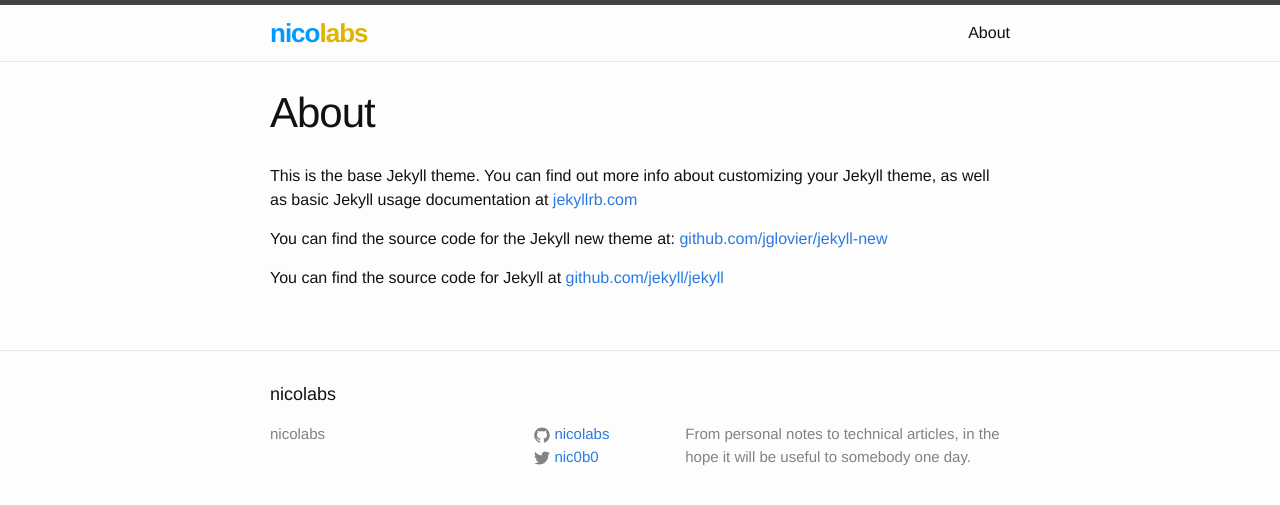
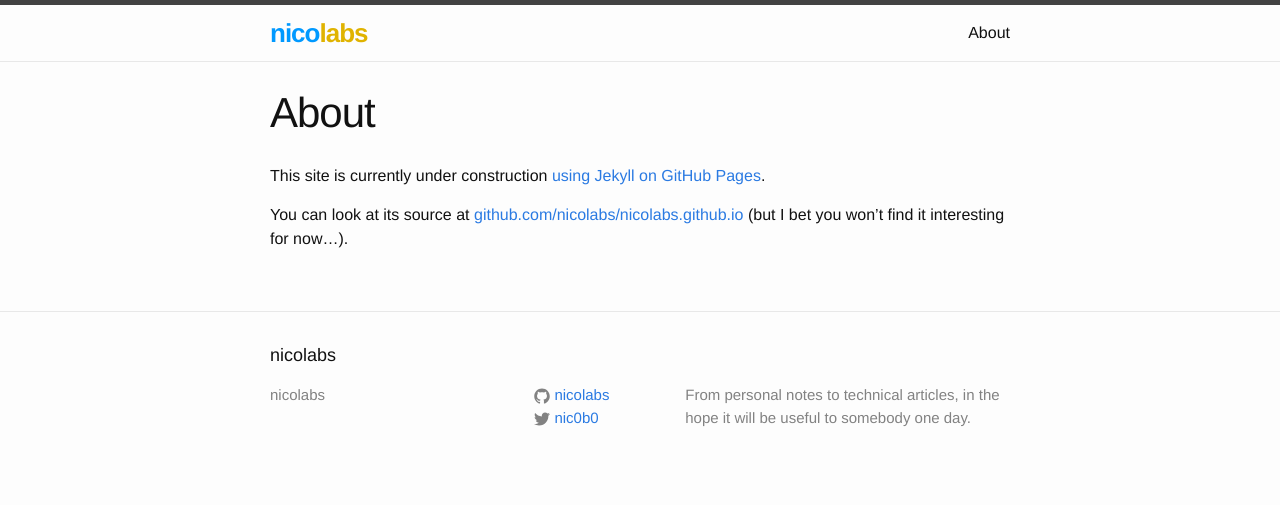
Before and after one commit to nicolabs/nicolabs.net, a Jekyll site: the page built from about.md, in a window 1280 px wide. Shown: the top 505 px of the page. Built offline with Jekyll 4.4.1, drawn with Linux system fonts in a browser that asks for light colours.

Commit message:
~ updated 'about' page

```diff
--- a/about.md
+++ b/about.md
@@ -4,8 +4,6 @@ title: About
 permalink: /about/
 ---
 
-This is the base Jekyll theme. You can find out more info about customizing your Jekyll theme, as well as basic Jekyll usage documentation at [jekyllrb.com](http://jekyllrb.com/)
+This site is currently under construction [using Jekyll on GitHub Pages](https://help.github.com/articles/using-jekyll-as-a-static-site-generator-with-github-pages/).
 
-You can find the source code for the Jekyll new theme at: [github.com/jglovier/jekyll-new](https://github.com/jglovier/jekyll-new)
-
-You can find the source code for Jekyll at [github.com/jekyll/jekyll](https://github.com/jekyll/jekyll)
+You can look at its source at [github.com/nicolabs/nicolabs.github.io](https://github.com/nicolabs/nicolabs.github.io) (but I bet you won't find it interesting for now...).
```
